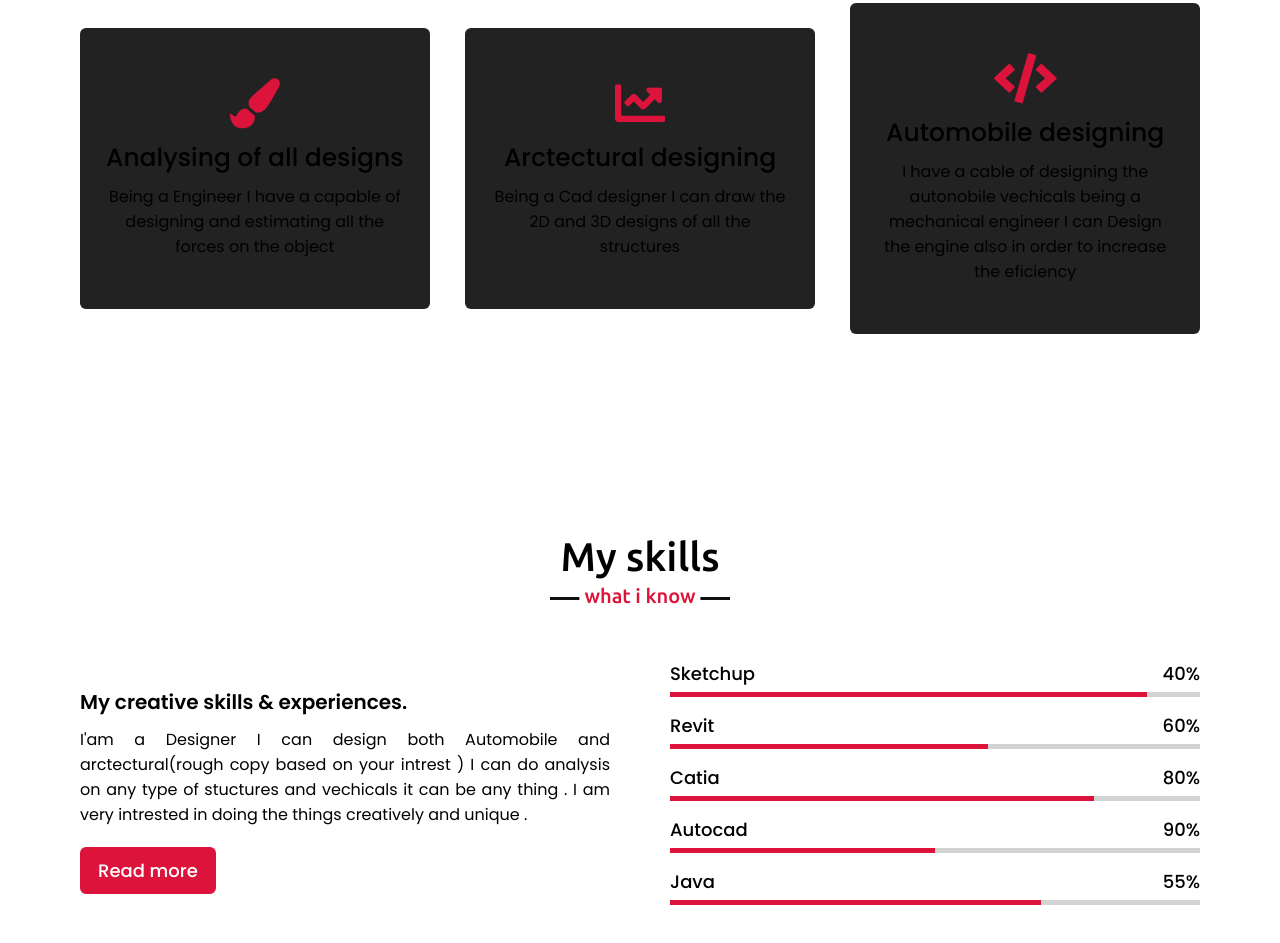
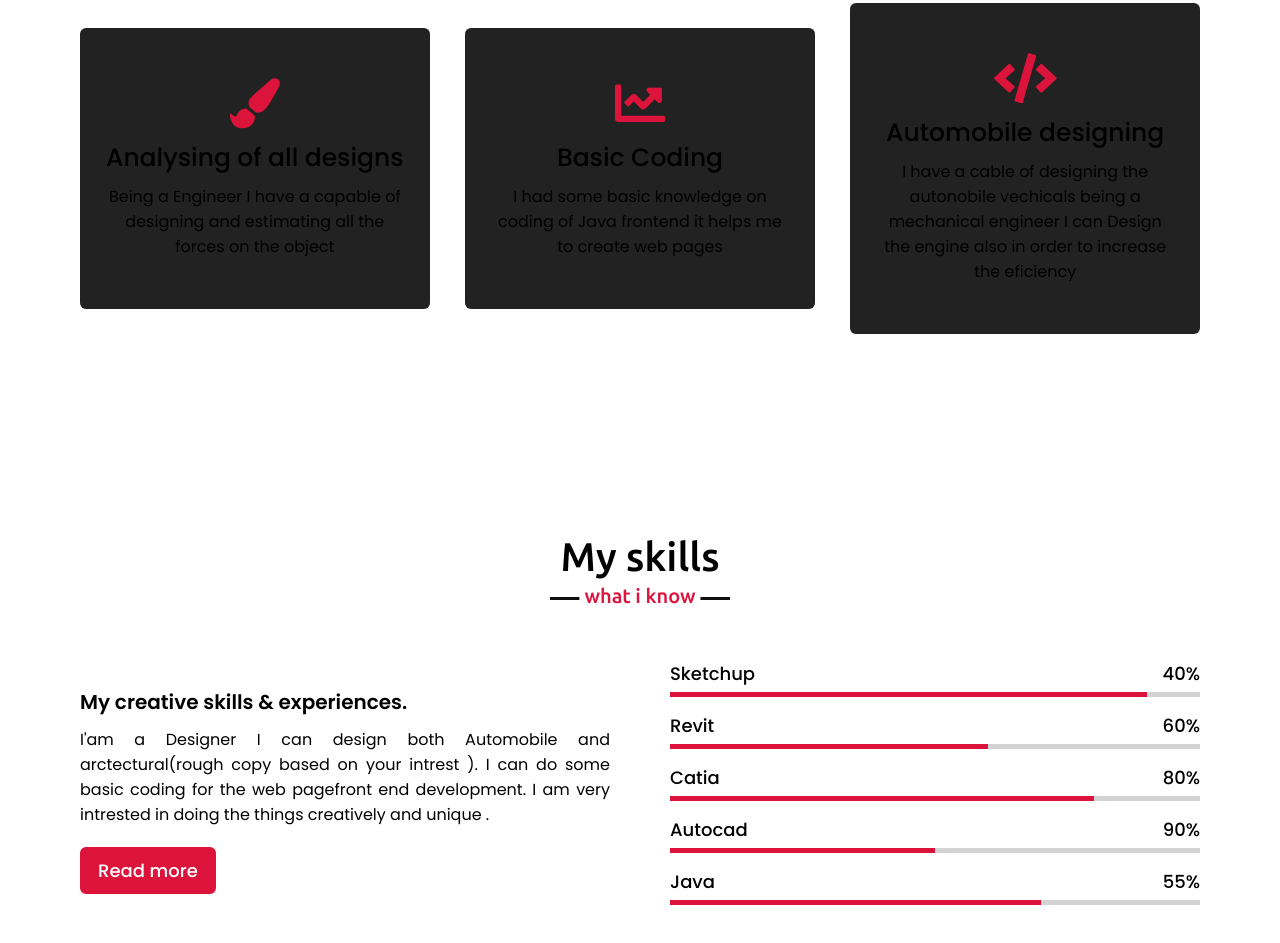
Before and after one commit to BuragaddaSriCharan/Buragaddasricharan.gethub.io, a plain HTML site: page index.html in a window 1280 px wide. Shown: the part 1756-2699 px from the top of the page. Drawn offline with nearby package versions, Linux system fonts and the light colour scheme.

Commit message:
Update index.html

```diff
--- a/index.html
+++ b/index.html
@@ -55,7 +55,7 @@
                 </div>
                 <div class="column right">
                     <div class="text">I'm BuragaddaSricharan and I'm a <span class="typing-2"></span></div>
-                    <p>I'am a Designer I can design both Automobile and arctectural(rough copy based on your intrest ) I can do analysis on any type of stuctures and vechicals it can be any thing . I  have a capable of doing basic coding. I am very fluent in english. Iam a good reader of epics .Very intrested in writing books .</p>
+                    <p>I'am a Designer I can design both Automobile and arctectural(rough copy based on your intrest ). I  have a capable of doing basic coding. I am very fluent in english. Iam a good reader of epics .Very intrested in writing books .</p>
                 </div>
             </div>
         </div>
@@ -76,8 +76,8 @@
                 <div class="card">
                     <div class="box">
                         <i class="fas fa-chart-line"></i>
-                        <div class="text">Arctectural designing</div>
-                        <p>Being a Cad designer I can draw the 2D and 3D designs of all the structures</p>
+                        <div class="text">Basic Coding</div>
+                        <p>I had some basic knowledge on coding of Java frontend it helps me to create web pages</p>
                     </div>
                 </div>
                 <div class="card">
@@ -99,7 +99,7 @@
             <div class="skills-content">
                 <div class="column left">
                     <div class="text">My creative skills & experiences.</div>
-                    <p>I'am a Designer I can design both Automobile and arctectural(rough copy based on your intrest ) I can do analysis on any type of stuctures and vechicals it can be any thing . I am very intrested in doing the things creatively and unique . </p>
+                    <p>I'am a Designer I can design both Automobile and arctectural(rough copy based on your intrest ). I can do some basic coding for the web pagefront end development. I am very intrested in doing the things creatively and unique . </p>
                     <a href="#">Read more</a>
                 </div>
                 <div class="column right">
```
